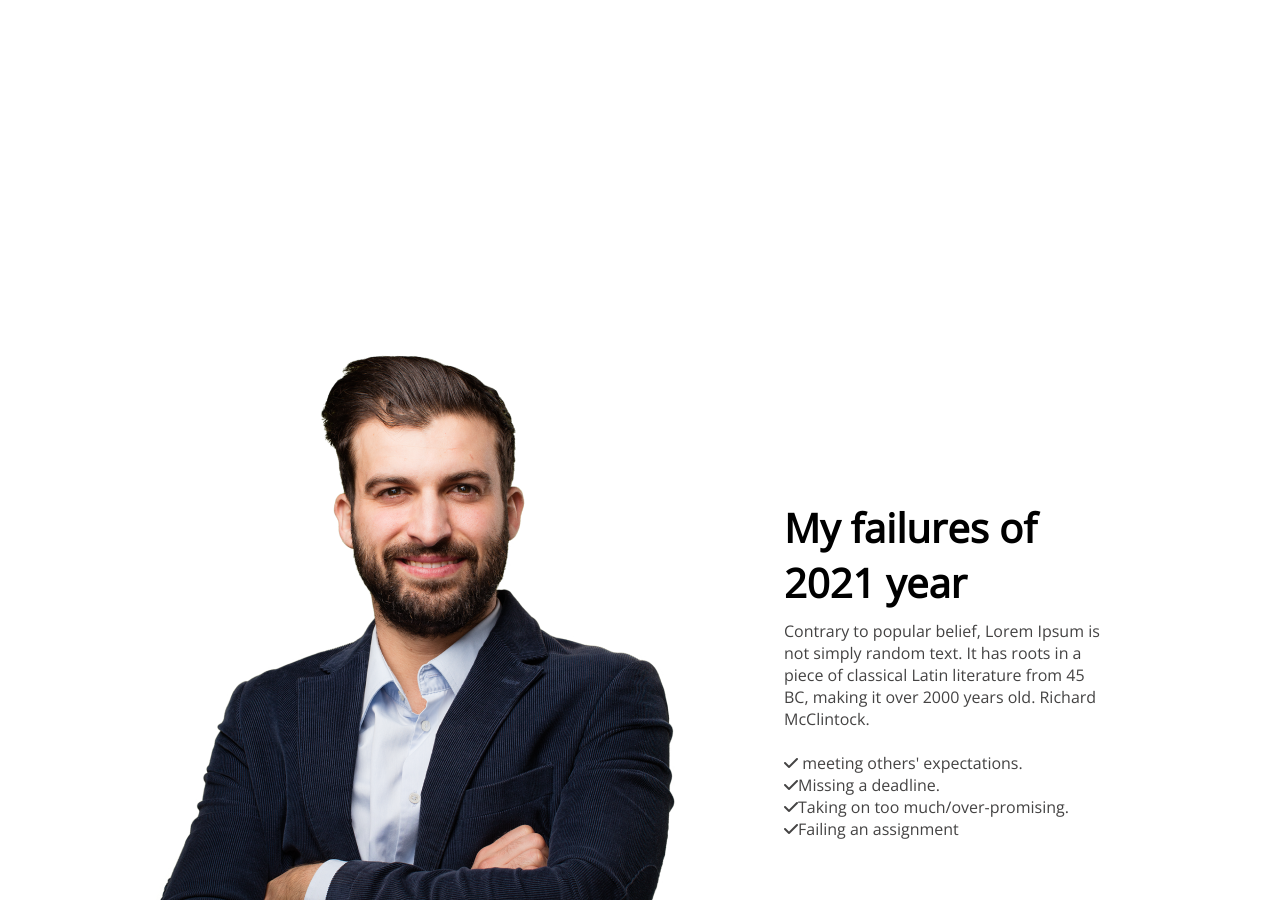
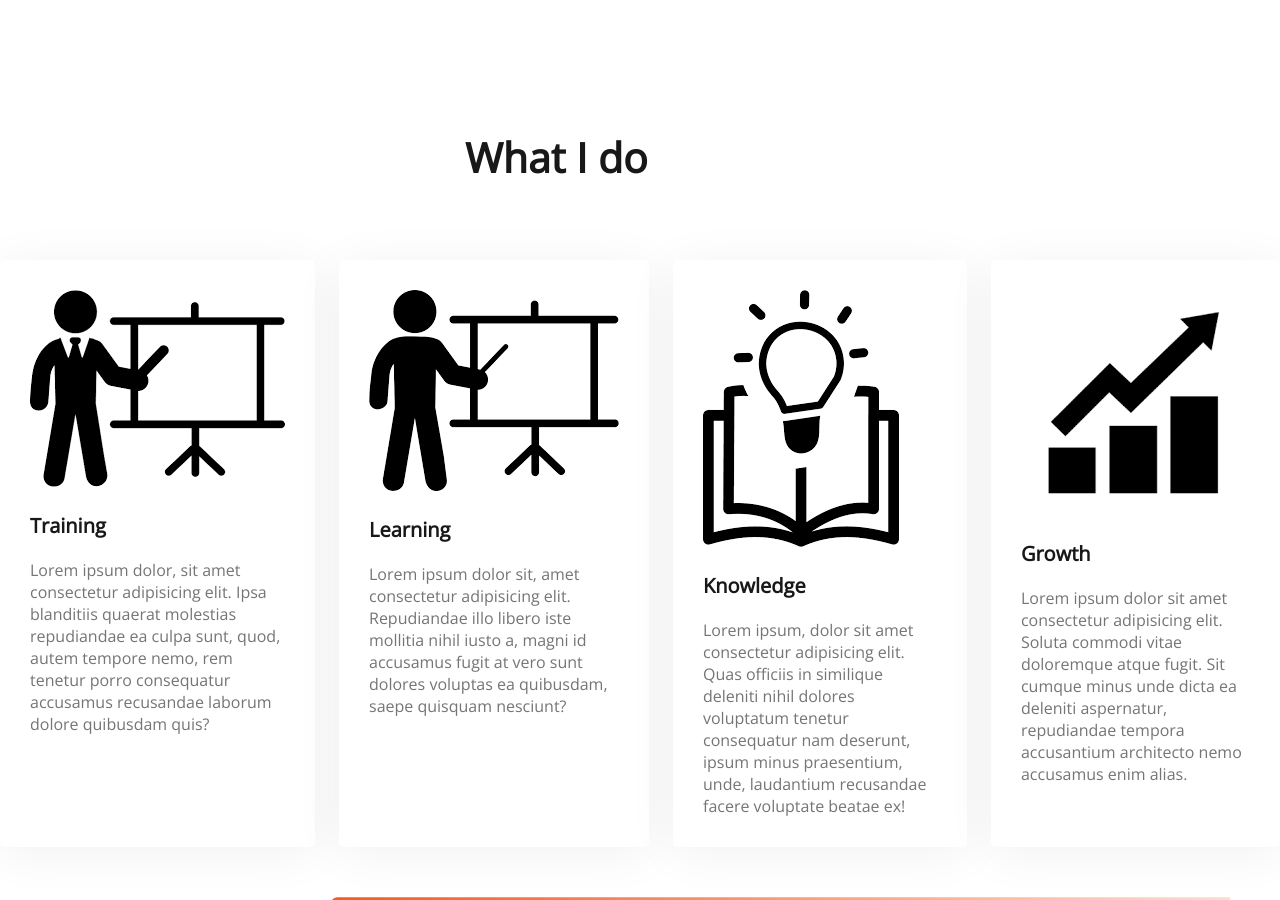
Before and after one commit to mustak3501/new-year-new-me, a plain HTML site: page index.html in a window 1280 px wide. Shown: the part 1900-2800 px from the top of the page. Drawn offline with nearby package versions, Linux system fonts and the light colour scheme.

Commit message:
icons added

```diff
--- a/index.html
+++ b/index.html
@@ -16,7 +16,8 @@
             <div class="banner-name">
                 <h2 class="banner-title">All Thinks Are <br>Possible If You <br> believe</h2>
                 <p class="banner-description">There are many variations of passages of Lorem Ipsum  available, but the majority have suffered <br> alteration in some form, by injected humour, or randomised words</p>
-                <input class="button-primary" type="button" value="contuct us">
+                <button class="button-primary">contuct us</button>
+
             </div>
         </div>
     </header>
@@ -38,27 +39,41 @@
             </div>
         </div>
        </section>
-       <section class="failures">
-        <div>
-            <img src="images/hardy.png" alt="">
-        </div>
-        <div class="section-title">
-            <h3 class="text">My failures of 2021 year</h3>
-            <div class="font">
-                <p>Contrary to popular belief, Lorem Ipsum is not simply random text. It has roots in a piece of classical Latin literature from 45 BC, making it over 2000 years old. Richard McClintock.</p> <br>
-                <p><i class="fa-solid fa-check"></i> meeting others' expectations.</p>
-            <p><i class="fa-solid fa-check"></i>Missing a deadline.</p>
-            <p><i class="fa-solid fa-check"></i>Taking on too much/over-promising.</p>
-            <p><i class="fa-solid fa-check"></i>Failing an assignment</p>
+       <!-- what i do -->
+       <section class="what-i-do">
+        <h3 class="title">What I do</h3>
+
+    </section>
+    <section>
+        <div class="skill-cointainer">
+            <div class="skills">
+                <img src="images/icons/training.png" alt="">
+                <p class="skill-title">Training</p>
+                <p class="skill-description">Lorem ipsum dolor, sit amet consectetur adipisicing elit. Ipsa blanditiis quaerat molestias repudiandae ea culpa sunt, quod, autem tempore nemo, rem tenetur porro consequatur accusamus recusandae laborum dolore quibusdam quis?</p>
+            </div>
+            <div class="skills">
+                <img src="images/icons/larning.png" alt="">
+                <p class="skill-title">Learning</p>
+                <p class="skill-description">Lorem ipsum dolor sit, amet consectetur adipisicing elit. Repudiandae illo libero iste mollitia nihil iusto a, magni id accusamus fugit at vero sunt dolores voluptas ea quibusdam, saepe quisquam nesciunt?</p>
+            </div>
+            <div class="skills">
+                <img src="images/icons/knowledge.png" alt="">
+                <p class="skill-title">Knowledge</p>
+                <p class="skill-description">Lorem ipsum, dolor sit amet consectetur adipisicing elit. Quas officiis in similique deleniti nihil dolores voluptatum tenetur consequatur nam deserunt, ipsum minus praesentium, unde, laudantium recusandae facere voluptate beatae ex!</p>
+            </div>
+            <div class="skills">
+                <img src="images/icons/growth.png" alt="">
+                <p class="skill-title">Growth</p>
+                <p class="skill-description">Lorem ipsum dolor sit amet consectetur adipisicing elit. Soluta commodi vitae doloremque atque fugit. Sit cumque minus unde dicta ea deleniti aspernatur, repudiandae tempora accusantium architecto nemo accusamus enim alias.</p>
             </div>
         </div>
-       </section>
+    </section>
 
        <!-- positive mindset -->
        <section class="positive-mindset">
         <div class="positive-title">
             <p class="positive-description">Awlays keep a positive <br> mindset</p>
-            <button class="button-contact">call now</button>
+            <button class="button-primary">Call now</button>
         </div>
         <div>
 
@@ -95,7 +110,7 @@
         <section class="future">
             <div class="future-text">
                     <p class="future-title">Future</p>
-                    <p class="future-description">There are many variations of passages of Lorem Ipsum available,but the majority have suffered alteration in some form, by injected humour, or randomised words</p>
+                    <p class="future-description">There are many variations of passages of Lorem Ipsum available,but the majority  have suffered alteration in some form, by injected humour, or randomised words</p>
                     <p class="contact">Email : info@gmail.com</p>
                     <p class="contact">Phone : 01500 00 00 00</p>
                     <img src="images/icons/fb.png" alt="">
--- a/styles/style.css
+++ b/styles/style.css
@@ -23,11 +23,14 @@
 
 }
 .button-primary{
-    background: #F15B22;
+    background-color: #F8F8F8;
     border-radius: 1px;
     border-color: azure;
     text-decoration: azure;
     margin-top: 10px;
+    font: size 16px;
+    font-weight: 500;
+
 }
 /* failures */
 
@@ -50,6 +53,42 @@
     color: #444343;
     margin-top: 10px;
 }
+/* what i do */
+.what-i-do{
+    font-weight: 700;
+    font-size: 35px;
+    color: #181818;
+    align-items: center;
+    margin-top: 70px;
+    margin-left: 450px;
+}
+.skill-cointainer{
+    display: flex;
+    gap: 24px;
+    margin-top: 75px;
+
+}
+.skills{
+    background: #FFFFFF;
+    box-shadow: 0px 6px 50px rgba(0, 0, 0, 0.06);
+    border-radius: 5px;
+    padding: 30px;
+}
+.skill-title{
+    font-weight: 700;
+    font-size: 20px;
+    color: #181818;
+    margin-top: 20px;
+    margin-bottom: 20px;
+}
+.skill-description{
+    font-weight: 400;
+    font-size: 16px;
+    color: #757575;
+}
+.title{
+    margin-left: 15px;
+}
 /* positive mindset */
 .positive-mindset{
     background-image: url('gradient3.png');
@@ -58,6 +97,7 @@
     margin: 10px 100px;
     background-repeat: no-repeat;
     margin-left: 330px;
+    margin-top: 50px;
 }
 .positive-title{
     padding:30px 50px;
@@ -72,7 +112,9 @@
     background: #FFFFFF;
     border-radius: 5px;
     margin-top: 15px;
+    padding: 10px 15px;
 }
+
 /* my plans */
 .section-heading{
     text-align: center;
@@ -108,7 +150,9 @@
 
 }
 .future{
+
     display: flex;
+
 
 }
 .future-tex{
```
Also changed, not shown: images/icons/growth.png (added), images/icons/knowledge.png (added), images/icons/larning.png (added), images/icons/training.png (added).
